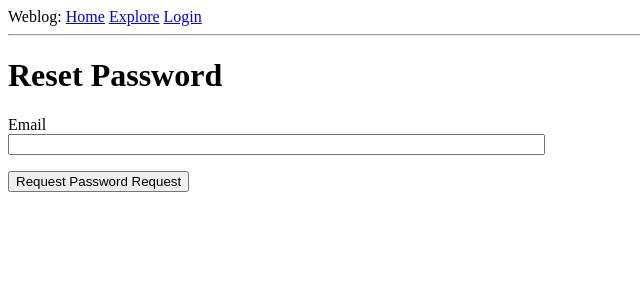
After one commit to maartenx01/weblog, a Flask app: page /reset_password_request in a window 1280 px wide. The commit adds this page. Shown: the top 300 px of the page, without its empty margins (0-640 px from the left). Run offline with Flask 2, Linux system fonts and the light colour scheme.

Commit message:
password reset

```diff
--- a/app/forms.py
+++ b/app/forms.py
@@ -48,3 +48,13 @@ class PostForm(FlaskForm):
     post = TextAreaField('Say something', validators=[
         DataRequired(), Length(min=1, max=140)])
     submit = SubmitField('Submit')
+
+class ResetPasswordRequestForm(FlaskForm):
+    email = StringField('Email', validators=[DataRequired(), Email()])
+    submit = SubmitField('Request Password Request')
+
+class ResetPasswordForm(FlaskForm):
+    password = PasswordField('Password', validators=[DataRequired()])
+    password2 = PasswordField(
+        'Repeat Password', validators=[DataRequired(), EqualTo('password')])
+    submit = SubmitField('Request Password Reset')
--- a/app/routes.py
+++ b/app/routes.py
@@ -13,6 +13,9 @@ from datetime import datetime
 from app.forms import EditProfileForm
 from app.forms import PostForm
 from app.models import Post
+from app.forms import ResetPasswordRequestForm
+from app.email import send_password_reset_email
+from app.forms import ResetPasswordForm
 
 @app.before_request
 def before_request():
@@ -148,3 +151,31 @@ def explore():
         if posts.has_prev else None
     return render_template('index.html', title='Explorer',
                             posts=posts.items, next_url=next_url, prev_url=prev_url)
+
+@app.route('/reset_password_request', methods=['GET', 'POST'])
+def reset_password_request():
+    if current_user.is_authenticated:
+        return redirect(url_for('index'))
+    form = ResetPasswordRequestForm()
+    if form.validate_on_submit():
+        user = User.query.filter_by(email=form.email.data).first()
+        if user:
+            send_password_reset_email(user)
+        flash('Check your email for the instructions to reset your password')
+        return redirect(url_for('login'))
+    return render_template('reset_password_request.html', title='Reset Password', form=form)
+
+@app.route('/reset_password/<token>', methods=['GET', 'POST'])
+def reset_password(token):
+    if current_user.is_authenticated:
+        return redirect(url_for('index'))
+    user = User.verify_reset_password_token(token)
+    if not user:
+        return redirect(url_for('index'))
+    form = ResetPasswordForm()
+    if form.validate_on_submit():
+        user.set_password(form.password.data)
+        db.session.commit()
+        flash('Your password has been reset.')
+        return redirect(url_for('login'))
+    return render_template('reset_password.html', form=form)
--- a/app/templates/login.html
+++ b/app/templates/login.html
@@ -21,5 +21,9 @@
         <p>{{ form.remember_me() }} {{ form.remember_me.label }}</p>
         <P>{{ form.submit() }}</p>
     </form>
+    <p>
+        Forgot Your Password?
+        <a href="{{ url_for('reset_password_request') }}">Click to Reset It</a>
+    </p>
     <p>New User? <a href="{{ url_for('register') }}">Click to Register!</a></p>
 {% endblock %}
--- /dev/null
+++ b/app/templates/reset_password_request.html
@@ -0,0 +1,16 @@
+{% extends "base.html" %}
+
+{% block content %}
+    <h1>Reset Password</h1>
+    <form action="" method="post">
+        {{ form.hidden_tag() }}
+        <p>
+            {{ form.email.label }}<br>
+            {{ form.email(size=64) }}<br>
+            {% for error in form.email.errors %}
+            <span style="color:red;">[{{ error }}]</span>
+            {% endfor %}
+        </p>
+        <p>{{ form.submit() }}</p>
+    </form>
+{% endblock %}
--- a/config.py
+++ b/config.py
@@ -11,5 +11,6 @@ class Config(object):
     MAIL_USE_TLS = os.environ.get('MAIL_USE_TLS') is not None
     MAIL_USERNAME = os.environ.get('MAIL_USERNAME')
     MAIL_PASSWORD = os.environ.get('MAIL_PASSWORD')
-    ADMINS = ['your-email@example.com']
+    MAIL_ADMIN = os.environ.get('MAIL_ADMIN')
+    ADMINS = [MAIL_ADMIN]
     POSTS_PER_PAGE = 25
```
Also changed, not shown: app/__init__.py (+7 -4 lines), app/email.py (added, +20 -0 lines), app/models.py (+17 -0 lines), app/templates/email/reset_password.html (added, +12 -0 lines), app/templates/email/reset_password.txt (added, +10 -0 lines), app/templates/reset_password.html (added, +23 -0 lines), app.db, 2 other files.
